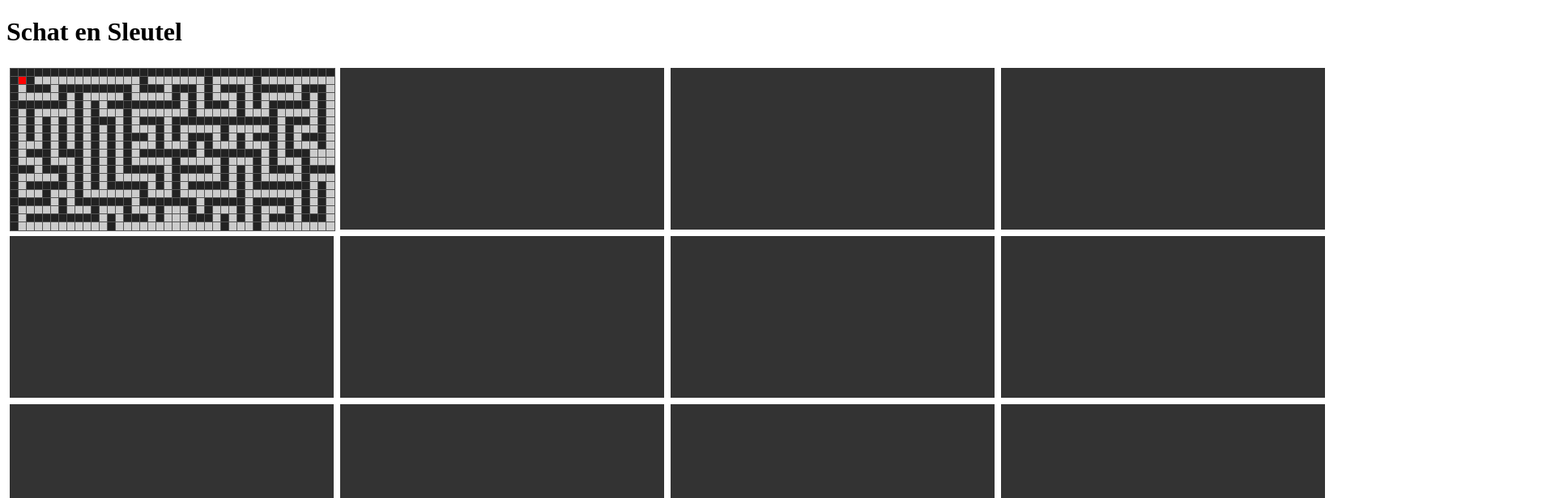
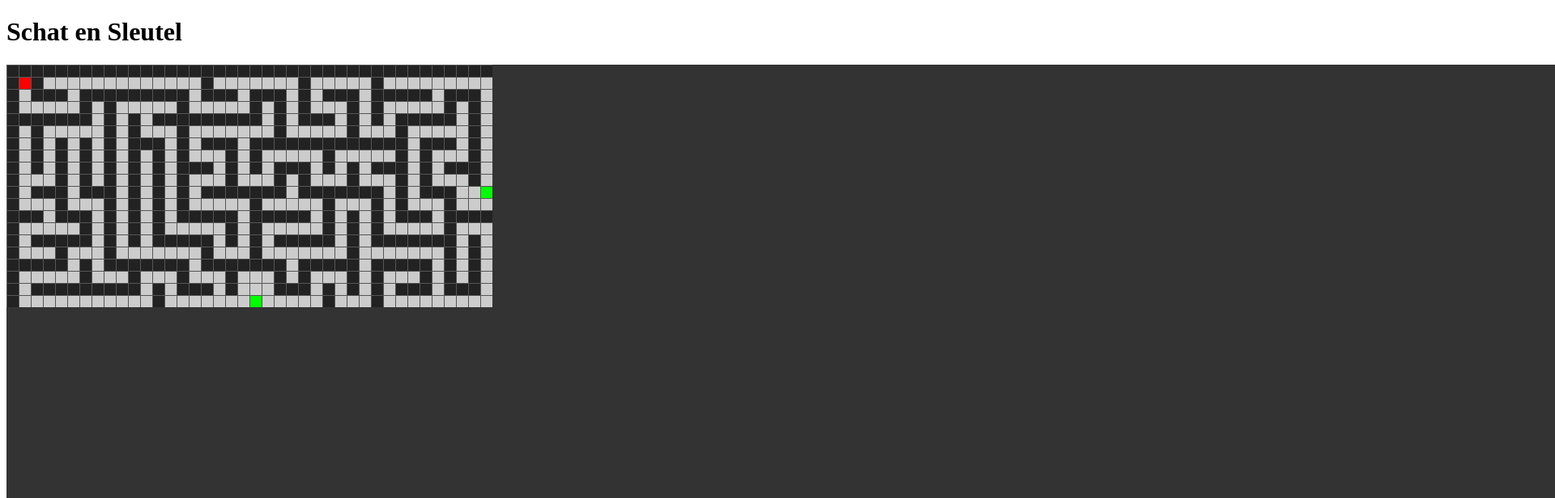
Before and after one commit to RobinS55/Sleutel, a React (Vite) app: page / in a window 1280 px wide. Shown: the top 616 px of the page at 81% size, 1920 px wide, since content can reach past the window. Built offline with nearby package versions, Linux system fonts and the light colour scheme.

Commit message:
Update Room.jsx

```diff
--- a/src/Room.jsx
+++ b/src/Room.jsx
@@ -1,7 +1,7 @@
 import React from "react";
 
 export default function Room({ room, revealed, playerPos }) {
-  const size = 10;
+  const size = 15; // 15px per tegel
 
   return (
     <div
@@ -9,7 +9,6 @@ export default function Room({ room, revealed, playerPos }) {
         display: "grid",
         gridTemplateColumns: `repeat(${room.width}, ${size}px)`,
         gridTemplateRows: `repeat(${room.height}, ${size}px)`,
-        margin: 4,
         background: revealed ? "#eee" : "#333"
       }}
     >
@@ -17,9 +16,19 @@ export default function Room({ room, revealed, playerPos }) {
         room.tiles.map((row, y) =>
           row.map((tile, x) => {
             let color = tile === "wall" ? "#222" : "#ccc";
+
+            // exits groen
+            for (const dir of ["left", "right", "top", "bottom"]) {
+              const exit = room.exits[dir];
+              if (exit && exit.x === x && exit.y === y) {
+                color = "#0f0";
+              }
+            }
+
             if (playerPos && playerPos.x === x && playerPos.y === y) {
               color = "red";
             }
+
             return (
               <div
                 key={`${x},${y}`}
```
